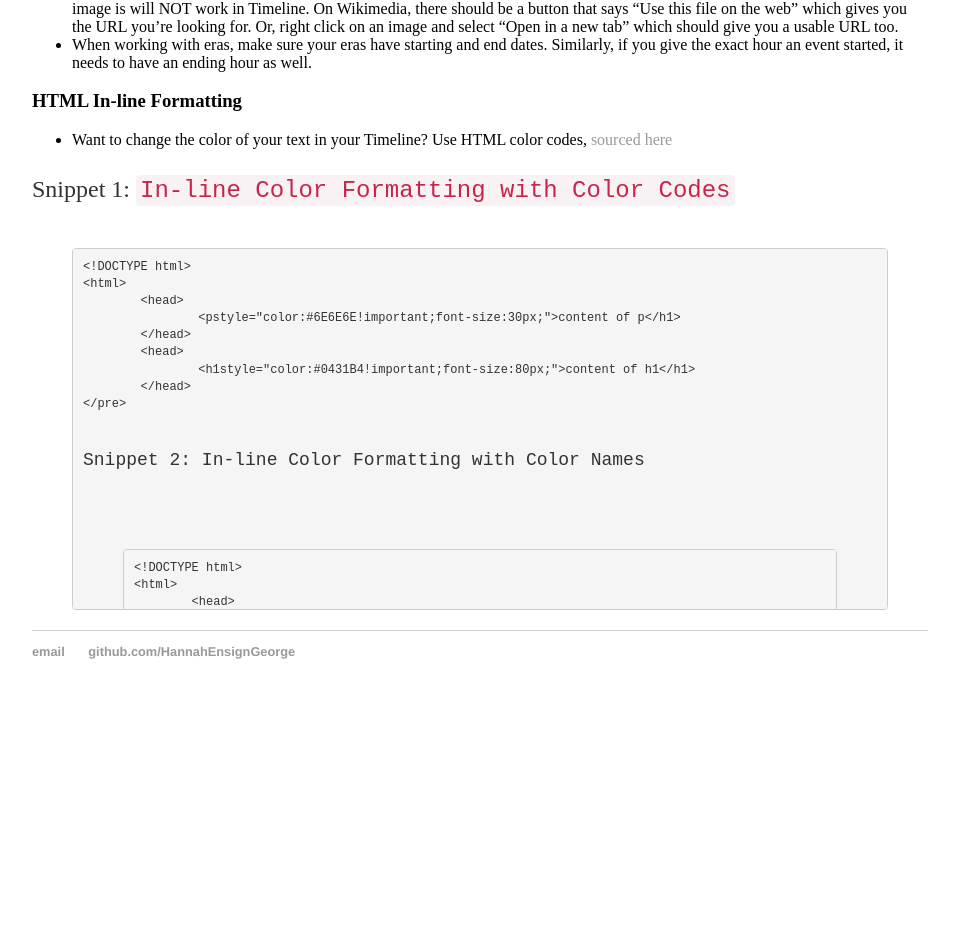
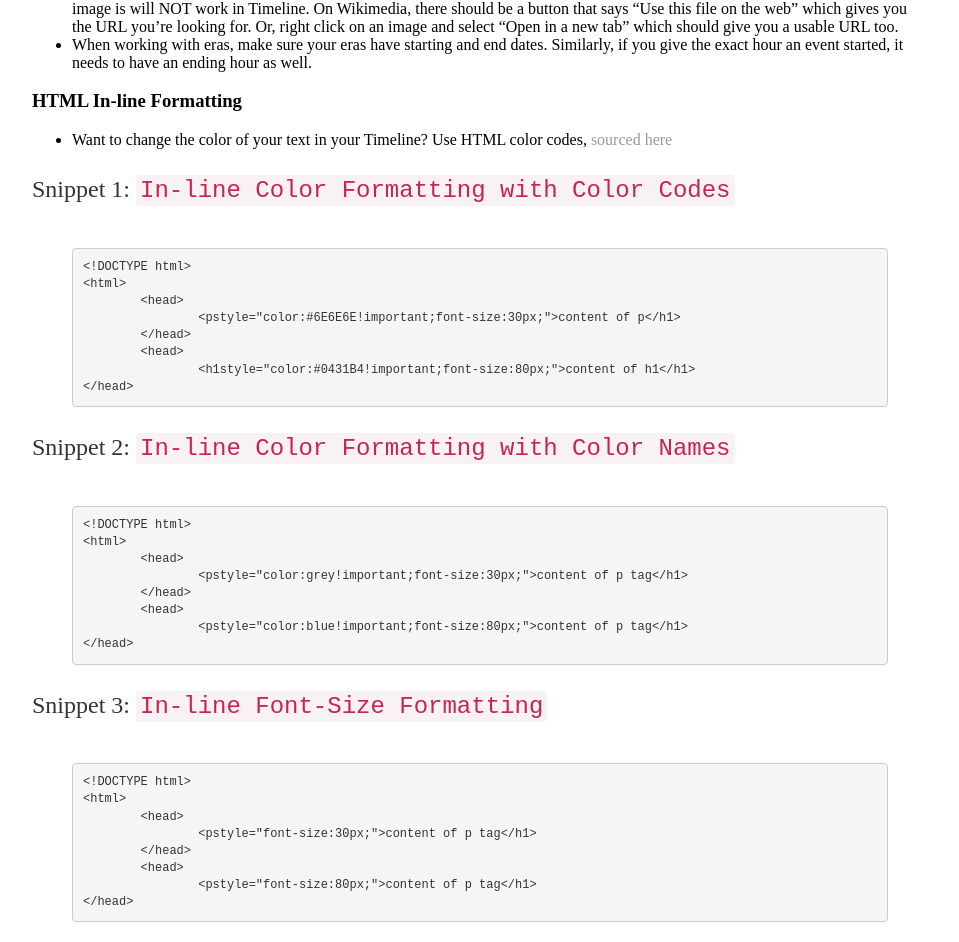
Before and after one commit to HannahEnsignGeorge/HannahEnsignGeorge.github.io, a Jekyll site: the page built from _posts/2019-09-09-Timeline-JS-Tutorial.md, in a window 1280 px wide and 1400 px high, scrolled down 1253 px. Shown: the top 942 px of the window, without its empty margins (160-1119 px from the left). Built offline with Jekyll 4.4.1, drawn with Linux system fonts in a browser that asks for light colours; before the commit the page ends 1972 px from its top, so only the background shows below that; some of the changed text lies outside the part shown.

Commit message:
Update 2019-09-09-Timeline-JS-Tutorial.md

```diff
--- a/_posts/2019-09-09-Timeline-JS-Tutorial.md
+++ b/_posts/2019-09-09-Timeline-JS-Tutorial.md
@@ -49,8 +49,7 @@ date: 2019-09-09
     	&lt;/head&gt;
     	&lt;head&gt;
         	&lt;h1style="color:#0431B4!important;font-size:80px;"&gt;content of h1&lt;/h1&gt;
-    	&lt;/head&gt;
-</pre>
+&lt;/head&gt;</code></pre>
 
 <p>Snippet 2: <code>In-line Color Formatting with Color Names</code></p>
 <pre class="prettyprint pre-scrollable"><code>&lt;!DOCTYPE html&gt;
@@ -60,8 +59,8 @@ date: 2019-09-09
 	&lt;/head&gt;
 	&lt;head&gt;
         	&lt;pstyle="color:blue!important;font-size:80px;"&gt;content of p tag&lt;/h1&gt;
-    	&lt;/head&gt;
-</pre>
+&lt;/head&gt;</code></pre>
+
 
 <p>Snippet 3: <code>In-line Font-Size Formatting</code></p>
 <pre class="prettyprint pre-scrollable"><code>&lt;!DOCTYPE html&gt;
@@ -71,8 +70,7 @@ date: 2019-09-09
 	&lt;/head&gt;
 	&lt;head&gt;
         	&lt;pstyle="font-size:80px;"&gt;content of p tag&lt;/h1&gt;
-    	&lt;/head&gt;
-</pre>
+&lt;/head&gt;</code></pre>
 </div class="blurb>
 
 
```
